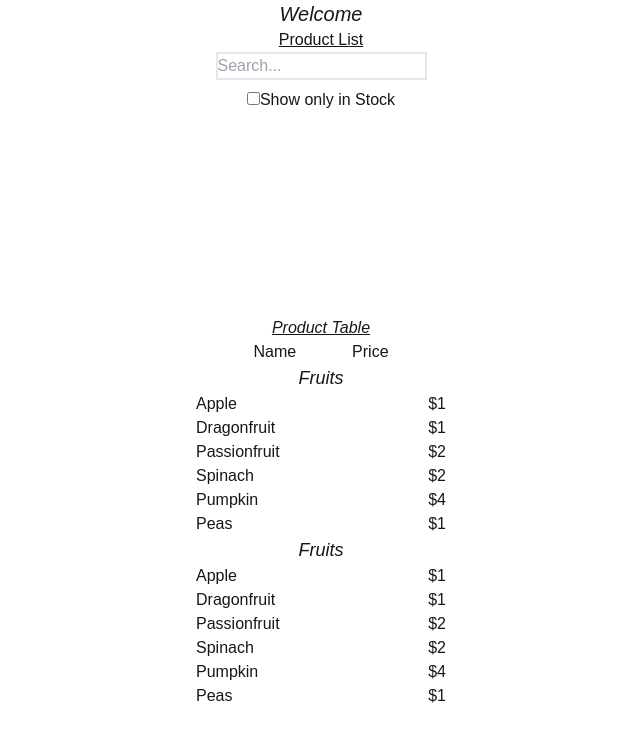
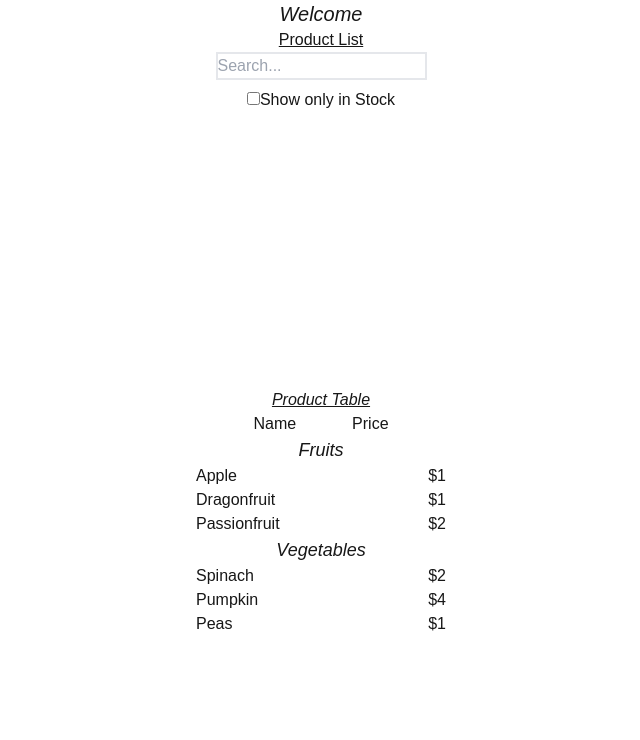
Before and after one commit to Minarkar22/Learning-React, a Next.js app: page / in a window 1280 px wide. Shown: the top 740 px of the page, without its empty margins (319-959 px from the left). Built offline with nearby package versions, Linux system fonts and the light colour scheme.

Commit message:
group by category, program run with dumy datas

```diff
--- a/components/ProductList.js
+++ b/components/ProductList.js
@@ -1,12 +1,17 @@
 import FilterProduct from "./FilterProduct";
-
+import productsData from "./ProductsData";
 import ProductTable from "./ProductTable";
+import groupProductByCategory from "./ProductUtil";
 
 export default function ProductList(){
+    let group = groupProductByCategory(productsData);
+    console.log("Group , ", group);
+    let categories = Object.entries(group);
+    console.log("categories :", categories)
     return (<div>
         <h1 className="underline">Product List </h1>
         <FilterProduct/>
-        <ProductTable/>
+        <ProductTable categories={categories}/>
 
     </div>)
 }
--- a/components/ProductTable.js
+++ b/components/ProductTable.js
@@ -1,7 +1,9 @@
 import ProductCategory from "./ProductCategory";
-import productsData from "./ProductsData";
 
-export default function ProductTable() {
+
+export default function ProductTable({categories}) {
+    console.log("Property Categories: ", categories);
+
     return (<div className="flex justify-center items-center h-[100vh]">
         <div className="w-[250px] flex flex-col text-center">
         <h1 className="underline italic">Product Table</h1>
@@ -13,8 +15,13 @@ export default function ProductTable() {
                 Price
             </div>
         </div>
-        <ProductCategory products={productsData}/>
-        <ProductCategory products={productsData}/>
+        {/* <ProductCategory products={productsData}/>
+        <ProductCategory products={productsData}/> */}
+        {
+            categories.map((category,index) =>
+                <ProductCategory key={index}
+                                products={category[1]}/>)
+        }
         </div>
 
     </div>)
--- /dev/null
+++ b/components/ProductUtil.js
@@ -0,0 +1,15 @@
+
+
+export default function groupProductByCategory(products){
+    let group = {};
+    for (const product of products){
+        if(!group[product.category]){
+            group[product.category] = [product];
+        }
+        else {
+            group[product.category].push(product);
+        }
+    }
+
+    return group;
+}
```
